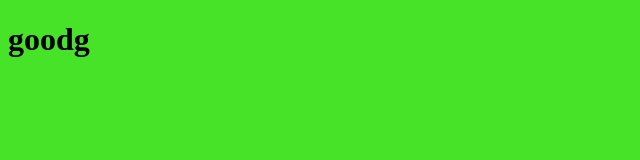
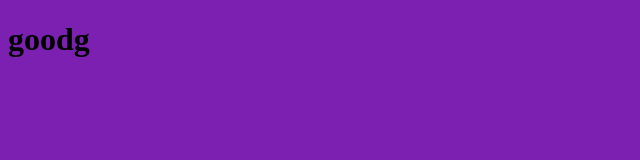
Before and after one commit to jussy789/project2, a plain HTML site: page index.html in a window 1280 px wide. Shown: the whole page, without its empty margins (0-640 px from the left). Drawn offline with Linux system fonts and the light colour scheme.

Commit message:
change color

```diff
--- a/style.css
+++ b/style.css
@@ -1,3 +1,3 @@
 body {
-    background-color: rgb(71, 227, 40);
+    background-color: rgb(124, 32, 177);
 }
```
